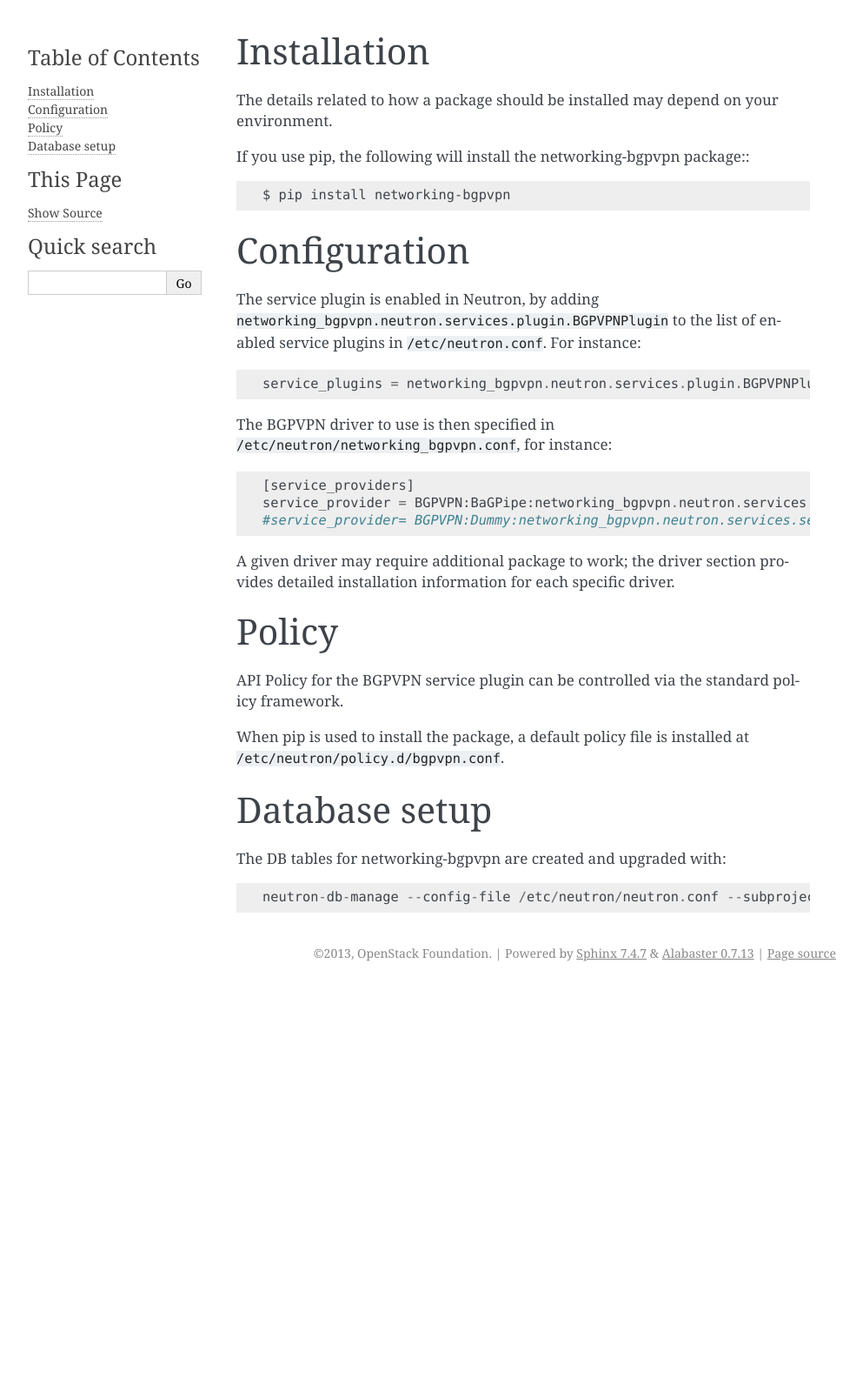
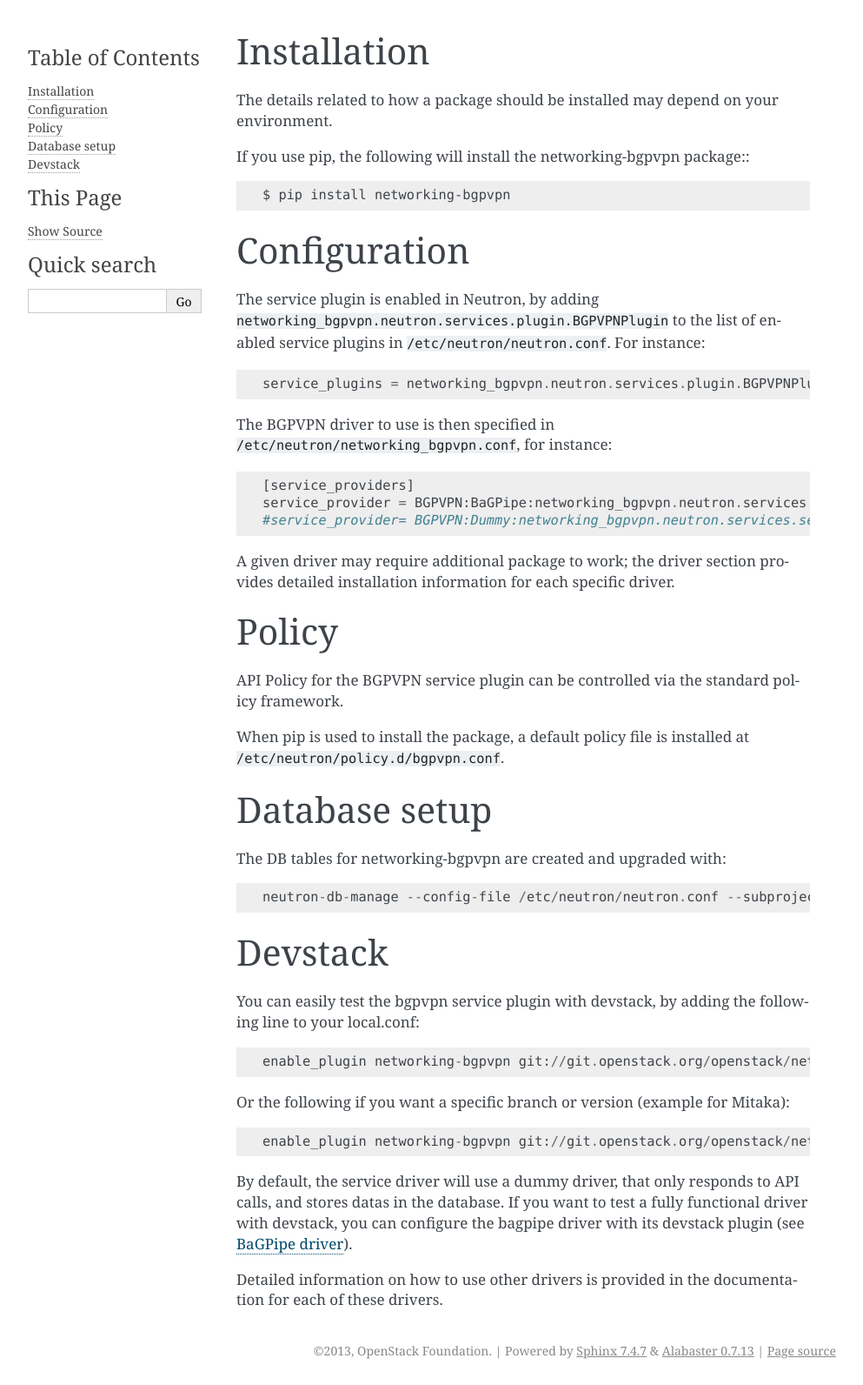
Before and after one commit to openstack/networking-bgpvpn, a Sphinx documentation site: the page built from doc/source/installation.rst, in a window 1280 px wide. Shown: the whole page at 87% size, without its empty margins (148-1141 px from the left). Built offline with Sphinx 7.4.7, drawn with Linux system fonts in a browser that asks for light colours; before the commit the page ends 1135 px from its top, so only the background shows below that.

Commit message:
Add doc for devstack configuration
How to configure the bgpvpn plugin for devstack is not
written in the doc.

Change-Id: I45082d20b83cf368901545a373f1c20368aeee13

```diff
--- a/doc/source/installation.rst
+++ b/doc/source/installation.rst
@@ -13,7 +13,7 @@ Configuration
 =============
 
 The service plugin is enabled in Neutron, by adding ``networking_bgpvpn.neutron.services.plugin.BGPVPNPlugin`` to the list
-of enabled service plugins in ``/etc/neutron.conf``. For instance::
+of enabled service plugins in ``/etc/neutron/neutron.conf``. For instance::
 
     service_plugins = networking_bgpvpn.neutron.services.plugin.BGPVPNPlugin,neutron.services.l3_router.l3_router_plugin.L3RouterPlugin
 
@@ -41,3 +41,20 @@ Database setup
 The DB tables for networking-bgpvpn are created and upgraded with::
 
     neutron-db-manage --config-file /etc/neutron/neutron.conf --subproject networking-bgpvpn upgrade
+
+==============
+Devstack
+==============
+
+You can easily test the bgpvpn service plugin with devstack, by adding the following line to your local.conf::
+
+    enable_plugin networking-bgpvpn git://git.openstack.org/openstack/networking-bgpvpn.git
+
+Or the following if you want a specific branch or version (example for Mitaka)::
+
+    enable_plugin networking-bgpvpn git://git.openstack.org/openstack/networking-bgpvpn.git stable/mitaka
+
+By default, the service driver will use a dummy driver, that only responds to API calls, and stores datas in the database.
+If you want to test a fully functional driver with devstack, you can configure the bagpipe driver with its devstack plugin (see :doc:`bagpipe/index`).
+
+Detailed information on how to use other drivers is provided in the documentation for each of these drivers.
```
